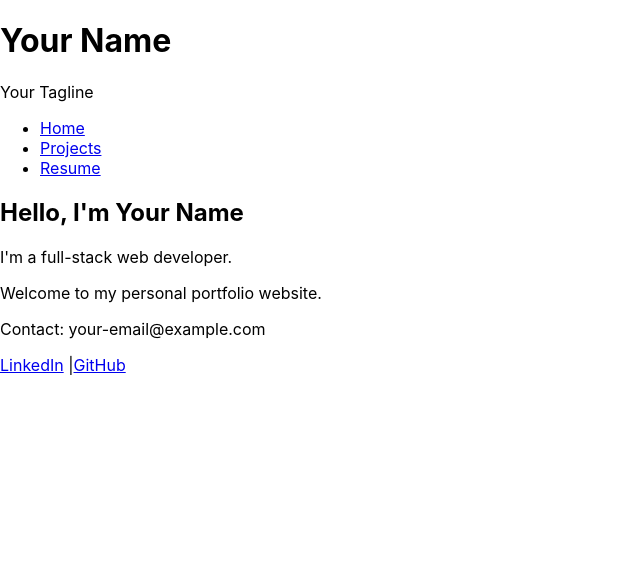
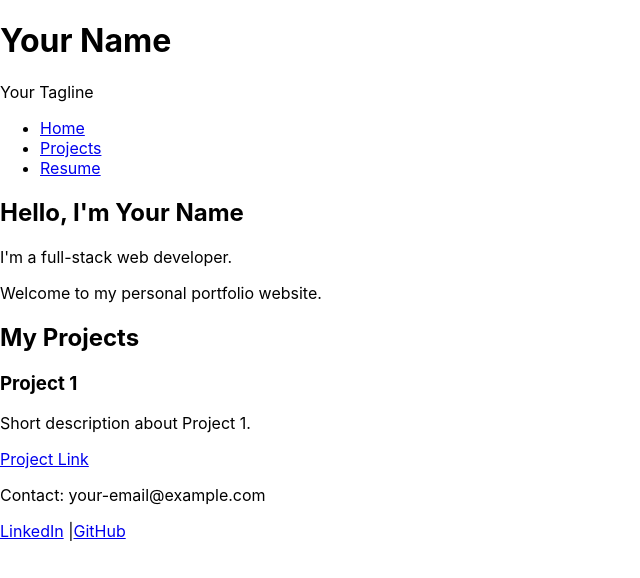
Before and after one commit to qrispi/christopher-baum, a React (Create React App) app: page / in a window 1280 px wide. Shown: the top 578 px of the page, without its empty margins (0-640 px from the left). Built offline with nearby package versions, Linux system fonts and the light colour scheme.

Commit message:
Add Projects to App

```diff
--- a/src/App.js
+++ b/src/App.js
@@ -1,6 +1,7 @@
 import React from 'react';
 import Header from './components/Header';
 import Home from './components/Home';
+import Projects from './components/Projects';
 import Footer from './components/Footer';
 
 function App() {
@@ -8,6 +9,7 @@ function App() {
     <div className="App">
       <Header />
       <Home />
+      <Projects />
       <Footer />
     </div>
   );
```
